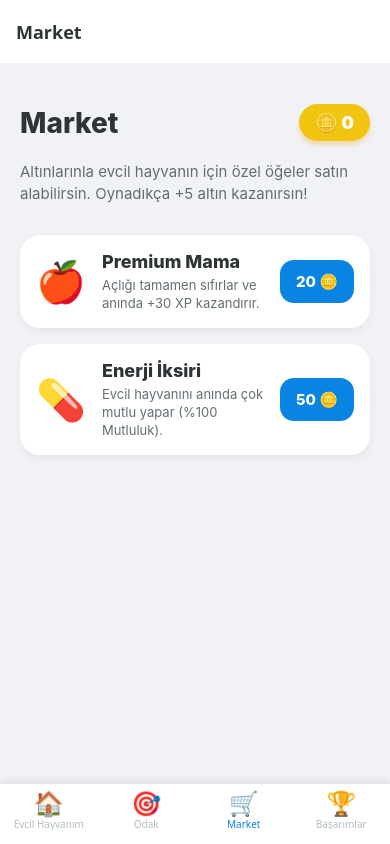
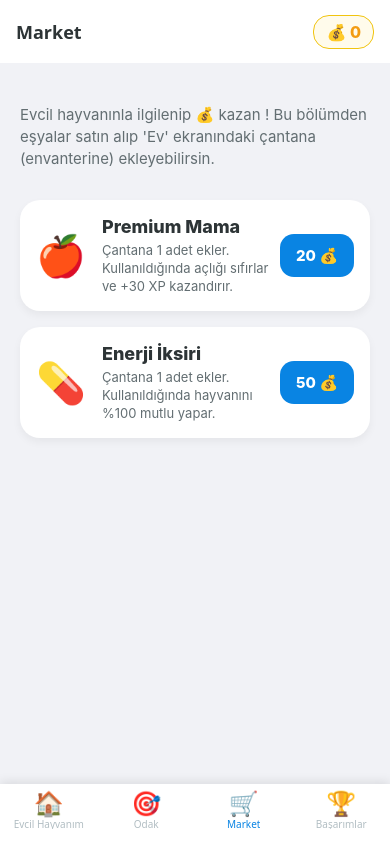
Before and after one commit to Ali8183/Challenge3, a React Native app: screen /Market in a window 390 px wide. Built offline with nearby package versions, Linux system fonts and the light colour scheme.

Commit message:
feat: Inventory System and UI Enhancements (Shop & Focus refactor)

```diff
--- a/App.js
+++ b/App.js
@@ -1,10 +1,9 @@
-import React from 'react';
-import { Text } from 'react-native';
+import React, { useContext } from 'react';
+import { Text, View, StyleSheet } from 'react-native';
 import { NavigationContainer } from '@react-navigation/native';
 import { createBottomTabNavigator } from '@react-navigation/bottom-tabs';
-import { TamagotchiProvider } from './context/TamagotchiContext';
+import { TamagotchiProvider, TamagotchiContext } from './context/TamagotchiContext';
 
-// Ekranlar
 import HomeScreen from './screens/HomeScreen';
 import ShopScreen from './screens/ShopScreen';
 import ProfileScreen from './screens/ProfileScreen';
@@ -12,9 +11,19 @@ import FocusScreen from './screens/FocusScreen';
 
 const Tab = createBottomTabNavigator();
 
-export default function App() {
+const GlobalHeaderRight = () => {
+  const { altin, isLoaded } = useContext(TamagotchiContext);
+  if (!isLoaded) return null;
+
   return (
-    <TamagotchiProvider>
+    <View style={styles.headerCoinContainer}>
+      <Text style={styles.headerCoinText}>💰 {altin}</Text>
+    </View>
+  );
+};
+
+const NavigationLogic = () => {
+  return (
     <NavigationContainer>
       <Tab.Navigator
         screenOptions={{
@@ -33,8 +42,8 @@ export default function App() {
           },
           headerStyle: {
             backgroundColor: '#ffffff',
-              elevation: 0, // Android shadow kapalı
-              shadowOpacity: 0, // iOS shadow kapalı
+            elevation: 0,
+            shadowOpacity: 0,
             borderBottomWidth: 1,
             borderBottomColor: '#f1f2f6',
           },
@@ -42,6 +51,7 @@ export default function App() {
             fontWeight: '800',
             color: '#2d3436',
           },
+          headerRight: () => <GlobalHeaderRight />,
         }}
       >
         <Tab.Screen
@@ -76,8 +86,30 @@ export default function App() {
         />
       </Tab.Navigator>
     </NavigationContainer>
+  );
+};
+
+export default function App() {
+  return (
+    <TamagotchiProvider>
+      <NavigationLogic />
     </TamagotchiProvider>
   );
 }
 
-// Tamagotchi Context ve Bottom Tabs mimarisi ile güncellendi
+const styles = StyleSheet.create({
+  headerCoinContainer: {
+    backgroundColor: '#fffbeb',
+    paddingHorizontal: 12,
+    paddingVertical: 6,
+    borderRadius: 16,
+    borderWidth: 1,
+    borderColor: '#f1c40f',
+    marginRight: 16,
+  },
+  headerCoinText: {
+    fontSize: 16,
+    fontWeight: '800',
+    color: '#f39c12',
+  },
+});
--- a/context/TamagotchiContext.js
+++ b/context/TamagotchiContext.js
@@ -16,6 +16,9 @@ export const TamagotchiProvider = ({ children }) => {
   const [rozetler, setRozetler] = useState([]);
   const [altin, setAltin] = useState(0);
 
+  // ENVANTER STATE
+  const [envanter, setEnvanter] = useState({ mama: 0, iksir: 0 });
+
   const [isLoaded, setIsLoaded] = useState(false);
 
   // Verileri AsyncStorage'dan Yükle
@@ -28,6 +31,7 @@ export const TamagotchiProvider = ({ children }) => {
         const storedXp = await AsyncStorage.getItem('@xp');
         const storedRozetler = await AsyncStorage.getItem('@rozetler');
         const storedAltin = await AsyncStorage.getItem('@altin');
+        const storedEnvanter = await AsyncStorage.getItem('@envanter');
 
         if (storedAclik) setAclik(parseInt(storedAclik));
         if (storedMutluluk) setMutluluk(parseInt(storedMutluluk));
@@ -35,6 +39,7 @@ export const TamagotchiProvider = ({ children }) => {
         if (storedXp) setXp(parseInt(storedXp));
         if (storedRozetler) setRozetler(JSON.parse(storedRozetler));
         if (storedAltin) setAltin(parseInt(storedAltin));
+        if (storedEnvanter) setEnvanter(JSON.parse(storedEnvanter));
 
         setIsLoaded(true);
       } catch (e) {
@@ -48,7 +53,7 @@ export const TamagotchiProvider = ({ children }) => {
   // State'ler her değiştiğinde AsyncStorage'a Kaydet
   useEffect(() => {
     const saveData = async () => {
-      if (!isLoaded) return; // Henüz yüklenmediyse kaydetmeyi atla (sıfırlanmasın)
+      if (!isLoaded) return;
       try {
         await AsyncStorage.setItem('@aclik', aclik.toString());
         await AsyncStorage.setItem('@mutluluk', mutluluk.toString());
@@ -56,12 +61,13 @@ export const TamagotchiProvider = ({ children }) => {
         await AsyncStorage.setItem('@xp', xp.toString());
         await AsyncStorage.setItem('@rozetler', JSON.stringify(rozetler));
         await AsyncStorage.setItem('@altin', altin.toString());
+        await AsyncStorage.setItem('@envanter', JSON.stringify(envanter));
       } catch (e) {
         console.error("Veri kaydedilirken hata:", e);
       }
     };
     saveData();
-  }, [aclik, mutluluk, level, xp, rozetler, altin, isLoaded]);
+  }, [aclik, mutluluk, level, xp, rozetler, altin, envanter, isLoaded]);
 
   const processGamification = (yeniMutluluk) => {
     const kazanilanXp = Math.floor(Math.random() * 11) + 10;
@@ -105,13 +111,33 @@ export const TamagotchiProvider = ({ children }) => {
     const yeniMutluluk = Math.min(100, mutluluk + 10);
     setMutluluk(yeniMutluluk);
     setAclik((prev) => Math.min(100, prev + 5));
-    setAltin((prev) => prev + 5); // Oynama başına +5 altın
+    setAltin((prev) => prev + 5);
     processGamification(yeniMutluluk);
   };
 
   const satinAlPremiumMama = () => {
     if (altin >= 20) {
       setAltin((prev) => prev - 20);
+      setEnvanter((prev) => ({ ...prev, mama: prev.mama + 1 }));
+      Alert.alert("Satın Alma Başarılı! 🍎", "Premium Mama çantana eklendi.");
+    } else {
+      Alert.alert("Yetersiz Altın ❌", "Premium Mama almak için 20 💰 gerekiyor.");
+    }
+  };
+
+  const satinAlEnerjiIksiri = () => {
+    if (altin >= 50) {
+      setAltin((prev) => prev - 50);
+      setEnvanter((prev) => ({ ...prev, iksir: prev.iksir + 1 }));
+      Alert.alert("Satın Alma Başarılı! 💊", "Enerji İksiri çantana eklendi.");
+    } else {
+      Alert.alert("Yetersiz Altın ❌", "Enerji İksiri almak için 50 💰 gerekiyor.");
+    }
+  };
+
+  const kullanPremiumMama = () => {
+    if (envanter.mama > 0) {
+      setEnvanter((prev) => ({ ...prev, mama: prev.mama - 1 }));
       setAclik(0);
 
       const yeniXp = xp + 30;
@@ -121,28 +147,24 @@ export const TamagotchiProvider = ({ children }) => {
         setLevel(yeniLevel);
       }
       setXp(yeniXp % 100);
-      Alert.alert("Satın Alma Başarılı! 🍎", "Premium Mama kullanıldı. Açlık sıfırlandı ve +30 XP kazandın!");
-    } else {
-      Alert.alert("Yetersiz Altın ❌", "Premium Mama almak için 20 Altına ihtiyacın var.");
     }
   };
 
-  const satinAlEnerjiIksiri = () => {
-    if (altin >= 50) {
-      setAltin((prev) => prev - 50);
+  const kullanEnerjiIksiri = () => {
+    if (envanter.iksir > 0) {
+      setEnvanter((prev) => ({ ...prev, iksir: prev.iksir - 1 }));
       setMutluluk(100);
-      Alert.alert("Satın Alma Başarılı! 💊", "Enerji İksiri kullanıldı. Mutluluk %100 oldu!");
-    } else {
-      Alert.alert("Yetersiz Altın ❌", "Enerji İksiri almak için 50 Altına ihtiyacın var.");
     }
   };
 
   const tamamlaOdak = (sure) => {
-    // Odak tamamlandığında muazzam ödül: +100 XP ve +50 Altın
-    setAltin((prev) => prev + 50);
+    // Sure: 1, 3, 5
+    const xpOdulu = sure * 20;
+    const altinOdulu = sure * 10;
 
-    // XP ekleme (Seviye atlatma hesabı ile)
-    const yeniXp = xp + 100;
+    setAltin((prev) => prev + altinOdulu);
+
+    const yeniXp = xp + xpOdulu;
     let yeniLevel = level;
     if (yeniXp >= 100) {
       yeniLevel += Math.floor(yeniXp / 100);
@@ -152,14 +174,12 @@ export const TamagotchiProvider = ({ children }) => {
 
     Alert.alert(
       "Odaklanma Başarılı! 🎯",
-      `Harika çalıştın! ${sure} dakikalık odaklanma sonucunda +100 XP ve +50 Altın kazandın.`
+      `Harika çalıştın! ${sure} dakikalık odaklanma sonucunda +${xpOdulu} XP ve +${altinOdulu} 💰 kazandın.`
     );
   };
 
   const bozOdak = () => {
-    // Odak bozulduğunda ceza: Mutluluk -20
     setMutluluk((prev) => Math.max(0, prev - 20));
-
     Alert.alert(
       "Odak Bozuldu 🥺",
       "Süreyi tamamlamadan pes ettin. Evcil hayvanın biraz üzüldü (-20 Mutluluk)."
@@ -168,8 +188,8 @@ export const TamagotchiProvider = ({ children }) => {
 
   return (
     <TamagotchiContext.Provider value={{
-      isim, tur, aclik, mutluluk, level, xp, rozetler, altin,
-      besle, oyna, satinAlPremiumMama, satinAlEnerjiIksiri, isLoaded,
+      isim, tur, aclik, mutluluk, level, xp, rozetler, altin, envanter,
+      besle, oyna, satinAlPremiumMama, satinAlEnerjiIksiri, kullanPremiumMama, kullanEnerjiIksiri, isLoaded,
       tamamlaOdak, bozOdak
     }}>
       {children}
--- a/screens/HomeScreen.js
+++ b/screens/HomeScreen.js
@@ -1,19 +1,22 @@
 import React, { useContext } from 'react';
-import { View, Text, TouchableOpacity, StyleSheet } from 'react-native';
+import { View, Text, TouchableOpacity, StyleSheet, ScrollView } from 'react-native';
 import { TamagotchiContext } from '../context/TamagotchiContext';
 
 const HomeScreen = () => {
-  const { isim, tur, aclik, mutluluk, level, xp, altin, besle, oyna, isLoaded } = useContext(TamagotchiContext);
+  const {
+    isim, tur, aclik, mutluluk, level, xp,
+    envanter, kullanPremiumMama, kullanEnerjiIksiri,
+    besle, oyna, isLoaded
+  } = useContext(TamagotchiContext);
 
   if (!isLoaded) {
     return (
-      <View style={styles.container}>
+      <View style={styles.loadingContainer}>
         <Text style={{ fontSize: 18, color: '#2d3436' }}>Yükleniyor...</Text>
       </View>
     );
   }
 
-  // Dinamik Görsel Geri Bildirimler
   const getEmoji = () => {
     if (mutluluk > 80) return "🤩";
     if (mutluluk >= 50) return "😊";
@@ -22,21 +25,14 @@ const HomeScreen = () => {
   };
 
   const isHungry = aclik > 70;
-  // Açlık 70'in üzerindeyse arka plan uyarısı (pastel kırmızı tonu)
   const finalBgColor = isHungry ? '#ffcccc' : '#ffffff';
 
   return (
-    <View style={styles.container}>
+    <ScrollView style={styles.container} contentContainerStyle={styles.contentContainer} showsVerticalScrollIndicator={false}>
+
       <View style={[styles.card, { backgroundColor: finalBgColor }]}>
-
-        {/* GAMIFICATION: Level ve XP (Progress Bar Şeklinde) */}
         <View style={styles.levelContainer}>
-          <View style={styles.levelHeader}>
-            <Text style={styles.levelText}>Seviye {level}</Text>
-            <View style={styles.coinBadge}>
-              <Text style={styles.coinText}>🪙 {altin}</Text>
-            </View>
-          </View>
+          <Text style={styles.levelText}>Seviye {level}</Text>
           <View style={styles.progressBarBg}>
             <View style={[styles.progressBarFill, { width: `${xp}%` }]} />
           </View>
@@ -82,18 +78,55 @@ const HomeScreen = () => {
           </TouchableOpacity>
         </View>
       </View>
-    </View>
+
+      {/* GAMIFICATION: Envanter */}
+      <View style={styles.inventoryCard}>
+        <Text style={styles.inventoryTitle}>🎒 Çantam</Text>
+
+        <View style={styles.inventoryItems}>
+          <View style={styles.inventoryItem}>
+            <Text style={styles.invEmoji}>🍎 x{envanter.mama}</Text>
+            <TouchableOpacity
+              style={[styles.invButton, envanter.mama === 0 && styles.invButtonDisabled]}
+              disabled={envanter.mama === 0}
+              onPress={kullanPremiumMama}
+            >
+              <Text style={styles.invButtonText}>Kullan</Text>
+            </TouchableOpacity>
+          </View>
+
+          <View style={styles.inventoryItem}>
+            <Text style={styles.invEmoji}>💊 x{envanter.iksir}</Text>
+            <TouchableOpacity
+              style={[styles.invButton, envanter.iksir === 0 && styles.invButtonDisabled]}
+              disabled={envanter.iksir === 0}
+              onPress={kullanEnerjiIksiri}
+            >
+              <Text style={styles.invButtonText}>Kullan</Text>
+            </TouchableOpacity>
+          </View>
+        </View>
+      </View>
+
+      <View style={{height: 20}} />
+    </ScrollView>
   );
 };
 
-// 3. Modern Arayüz ve Flexbox Mimarisi
 const styles = StyleSheet.create({
-  container: {
-    flex: 1, // container'ı tam ekrana yaymak için eklendi (Sayfa bazlı)
+  loadingContainer: {
+    flex: 1,
     alignItems: 'center',
     justifyContent: 'center',
+    backgroundColor: '#f1f2f6',
+  },
+  container: {
+    flex: 1,
+    backgroundColor: '#f1f2f6',
+  },
+  contentContainer: {
+    alignItems: 'center',
     padding: 20,
-    backgroundColor: '#f1f2f6', // Ekran arka planı eklendi
   },
   card: {
     width: '100%',
@@ -106,36 +139,18 @@ const styles = StyleSheet.create({
     shadowOpacity: 0.1,
     shadowRadius: 15,
     elevation: 10,
+    marginBottom: 20,
   },
   levelContainer: {
     width: '100%',
     marginBottom: 20,
     alignItems: 'center',
   },
-  levelHeader: {
-    flexDirection: 'row',
-    justifyContent: 'space-between',
-    width: '100%',
-    alignItems: 'center',
-    marginBottom: 8,
-  },
-  coinBadge: {
-    backgroundColor: '#fffbeb',
-    paddingHorizontal: 12,
-    paddingVertical: 4,
-    borderRadius: 12,
-    borderWidth: 1,
-    borderColor: '#f1c40f',
-  },
-  coinText: {
-    fontSize: 14,
-    fontWeight: '800',
-    color: '#f39c12',
-  },
   levelText: {
     fontSize: 18,
     fontWeight: '800',
     color: '#0984e3',
+    marginBottom: 8,
   },
   progressBarBg: {
     width: '100%',
@@ -222,6 +237,58 @@ const styles = StyleSheet.create({
     fontWeight: '800',
     letterSpacing: 0.5,
   },
+  // INVENTORY STYLES
+  inventoryCard: {
+    width: '100%',
+    maxWidth: 380,
+    backgroundColor: '#ffffff',
+    borderRadius: 20,
+    padding: 20,
+    shadowColor: '#000',
+    shadowOffset: { width: 0, height: 4 },
+    shadowOpacity: 0.05,
+    shadowRadius: 10,
+    elevation: 5,
+  },
+  inventoryTitle: {
+    fontSize: 18,
+    fontWeight: '800',
+    color: '#2d3436',
+    marginBottom: 16,
+  },
+  inventoryItems: {
+    flexDirection: 'column',
+    gap: 12,
+  },
+  inventoryItem: {
+    flexDirection: 'row',
+    justifyContent: 'space-between',
+    alignItems: 'center',
+    backgroundColor: '#f8f9fa',
+    padding: 12,
+    borderRadius: 14,
+    borderWidth: 1,
+    borderColor: '#f1f2f6',
+  },
+  invEmoji: {
+    fontSize: 18,
+    fontWeight: '700',
+    color: '#2d3436',
+  },
+  invButton: {
+    backgroundColor: '#0984e3',
+    paddingHorizontal: 16,
+    paddingVertical: 8,
+    borderRadius: 10,
+  },
+  invButtonDisabled: {
+    backgroundColor: '#b2bec3',
+  },
+  invButtonText: {
+    color: '#ffffff',
+    fontWeight: '700',
+    fontSize: 14,
+  },
 });
 
 export default HomeScreen;
--- a/screens/ShopScreen.js
+++ b/screens/ShopScreen.js
@@ -1,21 +1,14 @@
 import React, { useContext } from 'react';
-import { View, Text, StyleSheet, TouchableOpacity, Alert } from 'react-native';
+import { View, Text, StyleSheet, TouchableOpacity } from 'react-native';
 import { TamagotchiContext } from '../context/TamagotchiContext';
 
 const ShopScreen = () => {
-  const { altin, satinAlPremiumMama, satinAlEnerjiIksiri } = useContext(TamagotchiContext);
+  const { satinAlPremiumMama, satinAlEnerjiIksiri } = useContext(TamagotchiContext);
 
   return (
     <View style={styles.container}>
-      <View style={styles.header}>
-        <Text style={styles.headerTitle}>Market</Text>
-        <View style={styles.coinBadge}>
-          <Text style={styles.coinText}>🪙 {altin}</Text>
-        </View>
-      </View>
-
       <Text style={styles.description}>
-        Altınlarınla evcil hayvanın için özel öğeler satın alabilirsin. Oynadıkça +5 altın kazanırsın!
+        Evcil hayvanınla ilgilenip 💰 kazan ! Bu bölümden eşyalar satın alıp 'Ev' ekranındaki çantana (envanterine) ekleyebilirsin.
       </Text>
 
       {/* Item 1 */}
@@ -23,14 +16,14 @@ const ShopScreen = () => {
         <Text style={styles.itemEmoji}>🍎</Text>
         <View style={styles.itemInfo}>
           <Text style={styles.itemTitle}>Premium Mama</Text>
-          <Text style={styles.itemDesc}>Açlığı tamamen sıfırlar ve anında +30 XP kazandırır.</Text>
+          <Text style={styles.itemDesc}>Çantana 1 adet ekler. Kullanıldığında açlığı sıfırlar ve +30 XP kazandırır.</Text>
         </View>
         <TouchableOpacity
           style={styles.buyButton}
           onPress={satinAlPremiumMama}
           activeOpacity={0.7}
         >
-          <Text style={styles.buyButtonText}>20 🪙</Text>
+          <Text style={styles.buyButtonText}>20 💰</Text>
         </TouchableOpacity>
       </View>
 
@@ -39,14 +32,14 @@ const ShopScreen = () => {
         <Text style={styles.itemEmoji}>💊</Text>
         <View style={styles.itemInfo}>
           <Text style={styles.itemTitle}>Enerji İksiri</Text>
-          <Text style={styles.itemDesc}>Evcil hayvanını anında çok mutlu yapar (%100 Mutluluk).</Text>
+          <Text style={styles.itemDesc}>Çantana 1 adet ekler. Kullanıldığında hayvanını %100 mutlu yapar.</Text>
         </View>
         <TouchableOpacity
           style={styles.buyButton}
           onPress={satinAlEnerjiIksiri}
           activeOpacity={0.7}
         >
-          <Text style={styles.buyButtonText}>50 🪙</Text>
+          <Text style={styles.buyButtonText}>50 💰</Text>
         </TouchableOpacity>
       </View>
     </View>
@@ -59,33 +52,6 @@ const styles = StyleSheet.create({
     backgroundColor: '#f1f2f6',
     padding: 20,
     paddingTop: 40,
-  },
-  header: {
-    flexDirection: 'row',
-    justifyContent: 'space-between',
-    alignItems: 'center',
-    marginBottom: 20,
-  },
-  headerTitle: {
-    fontSize: 28,
-    fontWeight: '800',
-    color: '#2d3436',
-  },
-  coinBadge: {
-    backgroundColor: '#f1c40f',
-    paddingHorizontal: 16,
-    paddingVertical: 8,
-    borderRadius: 20,
-    shadowColor: '#f39c12',
-    shadowOffset: { width: 0, height: 4 },
-    shadowOpacity: 0.3,
-    shadowRadius: 5,
-    elevation: 4,
-  },
-  coinText: {
-    fontSize: 18,
-    fontWeight: '900',
-    color: '#ffffff',
   },
   description: {
     fontSize: 15,
```
Also changed, not shown: screens/FocusScreen.js (+9 -16 lines). Lines whose indentation alone changed are shown as unchanged.
